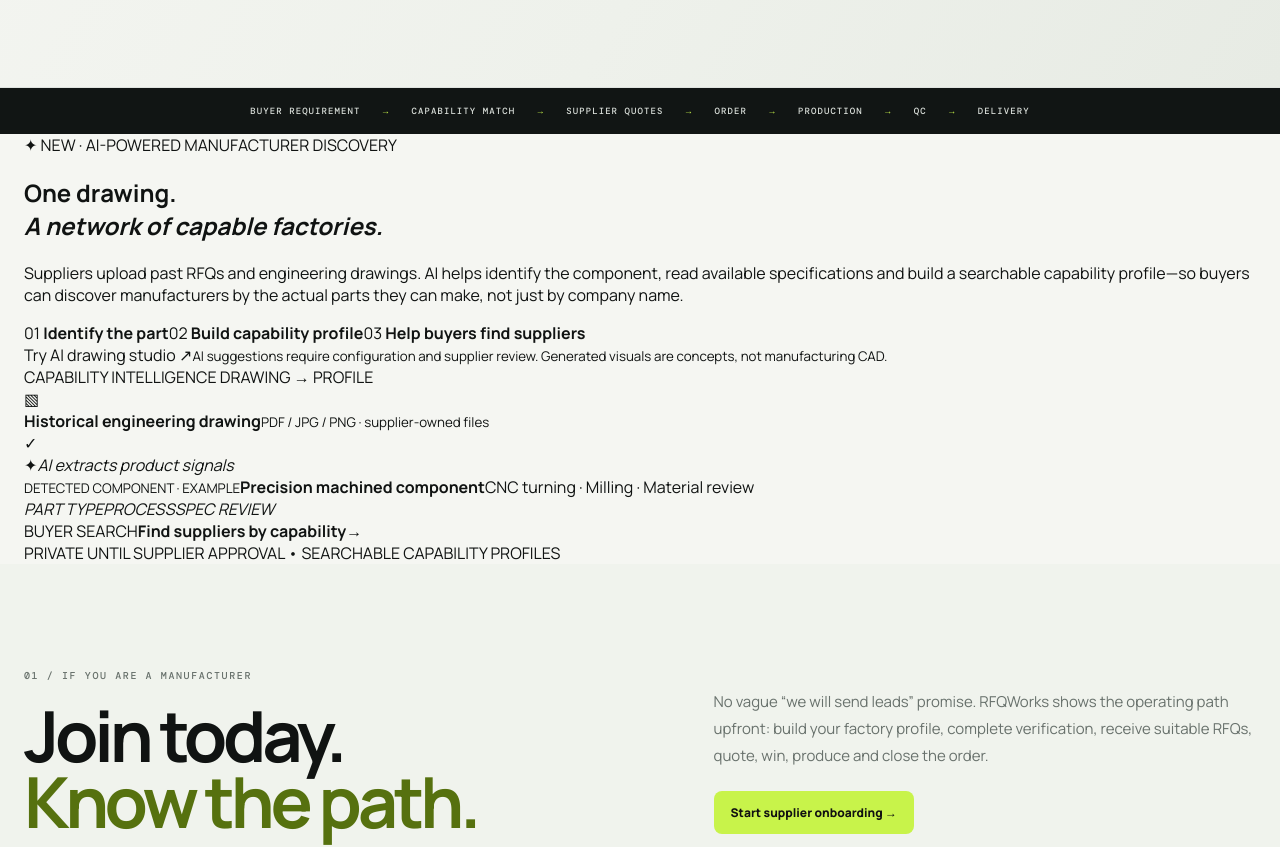
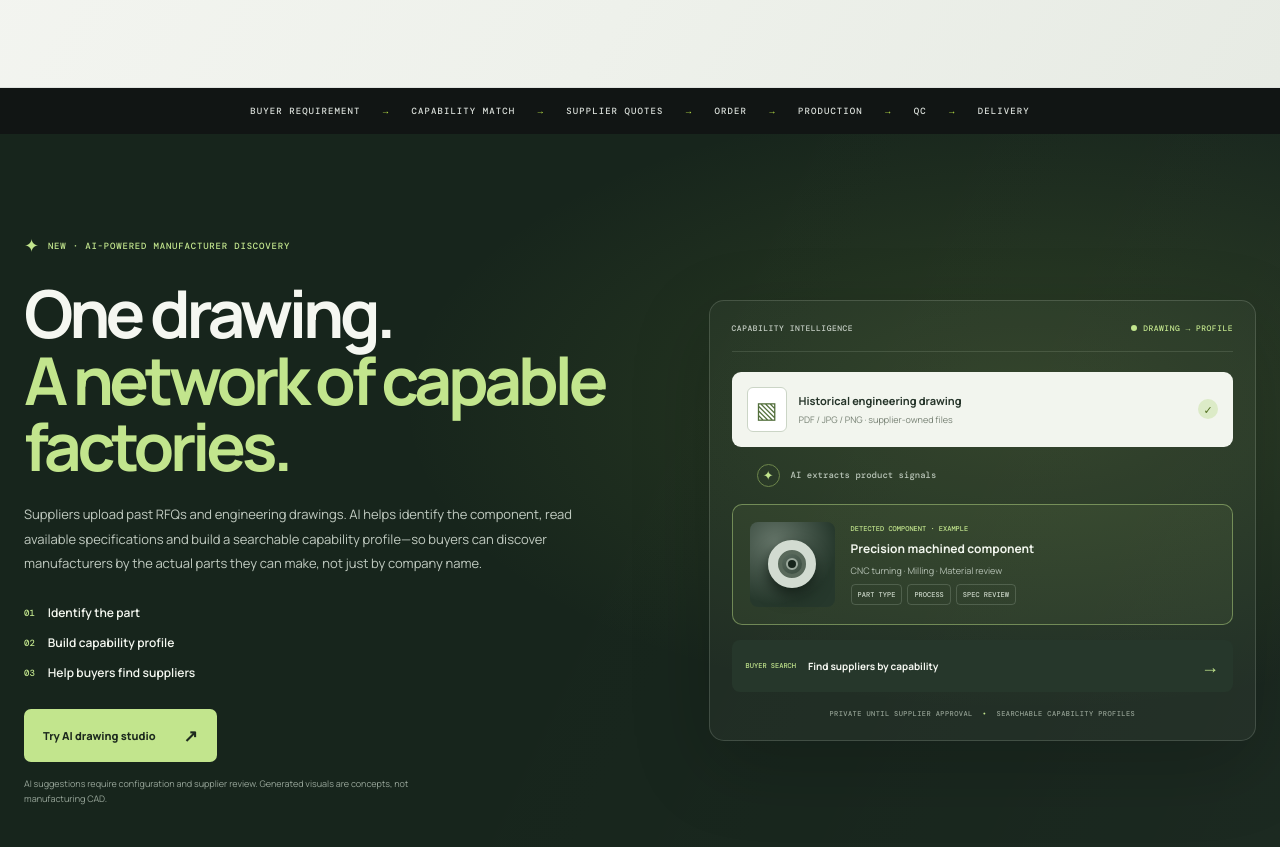
Before and after one commit to Kano7173/Industrial-connect, a Next.js app: page / in a window 1280 px wide. Shown: the part 680-1527 px from the top of the page. Built offline with nearby package versions, Linux system fonts and the light colour scheme; no server answers.

Commit message:
Style highlighted AI capability section

```diff
--- a/app/globals.css
+++ b/app/globals.css
@@ -197,3 +197,41 @@ button{cursor:pointer}
 .onboarding-checklist span{font-size:10px;color:#4f5852}
 .onboarding-checklist i{font-style:normal}
 .supplier-side-note{margin-top:13px;padding:12px;border-radius:8px;background:#edf2ea;color:#69726c;font-size:9px;line-height:1.6}
+
+/* Featured AI drawing-to-capability discovery */
+.nav-ai-link{color:#526f20!important;font-weight:800!important;white-space:nowrap}
+.ai-capability-highlight{position:relative;overflow:hidden;padding:clamp(58px,8vw,100px) 0;background:#17251c;color:#f5f7f1}
+.ai-capability-highlight:before{content:"";position:absolute;inset:0;background:radial-gradient(ellipse at 80% 35%,rgba(145,184,71,.17),transparent 43%),linear-gradient(115deg,transparent 45%,rgba(255,255,255,.025));pointer-events:none}
+.ai-capability-inner{position:relative;display:grid;grid-template-columns:1fr .92fr;gap:clamp(35px,7vw,100px);align-items:center}
+.ai-capability-eyebrow{font:500 9px 'DM Mono',monospace;letter-spacing:.09em;color:#c2e58d;display:flex;align-items:center;gap:8px}
+.ai-capability-eyebrow span{font-size:18px}
+.ai-capability-copy h2{font-size:clamp(38px,5.2vw,66px);line-height:1.01;letter-spacing:-.065em;margin:22px 0}
+.ai-capability-copy h2 em{font-style:normal;color:#c2e58d}
+.ai-capability-copy>p{font-size:13px;line-height:1.9;color:#c1cbc1;max-width:560px}
+.ai-capability-points{display:grid;gap:13px;margin:28px 0;color:#c2e58d;font:500 9px 'DM Mono',monospace}
+.ai-capability-points span{display:flex;gap:13px;align-items:center}
+.ai-capability-points b{font:600 12px 'Manrope',sans-serif;color:#f4f7f0}
+.ai-capability-cta{display:inline-flex;gap:28px;align-items:center;padding:15px 19px;border-radius:7px;background:#c2e58d;color:#1d2a1e;font-size:11px;font-weight:800;text-decoration:none}
+.ai-capability-cta span{font-size:17px}
+.ai-capability-note{display:block;max-width:400px;margin-top:14px;font-size:9px;line-height:1.7;color:#98a69a}
+.ai-capability-visual{border:1px solid rgba(222,235,218,.17);border-radius:15px;padding:22px;background:rgba(255,255,255,.035);box-shadow:0 25px 80px rgba(0,0,0,.18)}
+.ai-visual-top{display:flex;justify-content:space-between;gap:12px;align-items:center;font:500 8px 'DM Mono',monospace;letter-spacing:.06em;color:#c5cec4;padding-bottom:18px;border-bottom:1px solid rgba(222,235,218,.13)}
+.ai-live-chip{display:flex;gap:6px;align-items:center;color:#c2e58d}
+.ai-live-chip i{width:6px;height:6px;border-radius:50%;background:#c2e58d}
+.ai-drawing-card{display:flex;align-items:center;gap:12px;margin-top:20px;padding:15px;border-radius:9px;background:#f2f5ee;color:#243328}
+.ai-drawing-icon{display:grid;place-items:center;width:40px;height:45px;border:1px solid #cbd5c6;border-radius:6px;color:#526f3b;font-size:23px;background:white}
+.ai-drawing-card>div:nth-child(2){display:grid;gap:5px;flex:1;min-width:0}
+.ai-drawing-card b{font-size:11px}.ai-drawing-card small{font-size:9px;color:#768073}.ai-check{display:grid;place-items:center;width:20px;height:20px;border-radius:50%;background:#dcebc7;color:#526f20;font-size:11px}
+.ai-flow-line{height:57px;display:flex;align-items:center;gap:11px;padding-left:25px;color:#c2e58d}
+.ai-flow-line span{display:grid;place-items:center;width:23px;height:23px;border:1px solid #6d864b;border-radius:50%;font-size:13px}
+.ai-flow-line i{font:500 9px 'DM Mono',monospace;font-style:normal;color:#b7c3b6}
+.ai-profile-card{display:flex;align-items:center;gap:16px;padding:17px;border:1px solid rgba(194,229,141,.45);border-radius:10px;background:rgba(194,229,141,.06)}
+.ai-profile-art{position:relative;flex:0 0 85px;height:85px;border-radius:8px;background:radial-gradient(circle at 30% 25%,#66766a,#26382c 70%);display:grid;place-items:center}
+.ai-part-ring{width:48px;height:48px;border:10px solid #d2dbd1;border-radius:50%;box-shadow:inset 0 0 0 4px #59695b,0 8px 16px #142018}
+.ai-part-hole{position:absolute;width:12px;height:12px;border-radius:50%;background:#17251c;border:2px solid #9ca99d}
+.ai-profile-info{display:grid;gap:7px;min-width:0}.ai-profile-info small{font:500 7px 'DM Mono',monospace;color:#c2e58d}.ai-profile-info>b{font-size:12px;color:#f2f6ee}.ai-profile-info>span{font-size:9px;color:#b7c3b6;line-height:1.5}
+.ai-tags{display:flex;flex-wrap:wrap;gap:5px}.ai-tags i{font:500 7px 'DM Mono',monospace;font-style:normal;padding:5px 6px;border:1px solid rgba(222,235,218,.18);border-radius:4px;color:#cbd6c8}
+.ai-buyer-match{display:flex;align-items:center;gap:12px;margin-top:15px;padding:14px;border-radius:8px;background:#26372b}.ai-buyer-match>span:first-child{font:500 7px 'DM Mono',monospace;color:#c2e58d}.ai-buyer-match b{font-size:10px;flex:1}.ai-match-arrow{color:#c2e58d;font-size:18px}
+.ai-visual-footer{margin-top:17px;text-align:center;font:500 7px 'DM Mono',monospace;letter-spacing:.06em;color:#93a093}.ai-visual-footer span{padding:0 5px;color:#c2e58d}
+@media(max-width:900px){.ai-capability-inner{grid-template-columns:1fr;gap:35px}.ai-capability-copy h2{max-width:700px}.ai-capability-visual{max-width:650px;width:100%;margin:auto}.nav-ai-link{display:none}}
+@media(max-width:520px){.ai-capability-visual{padding:13px}.ai-profile-art{flex-basis:65px;height:65px}.ai-profile-card{gap:10px;padding:11px}.ai-profile-info>b{font-size:10px}.ai-capability-copy h2{font-size:42px}.ai-drawing-card{padding:11px}}
```
